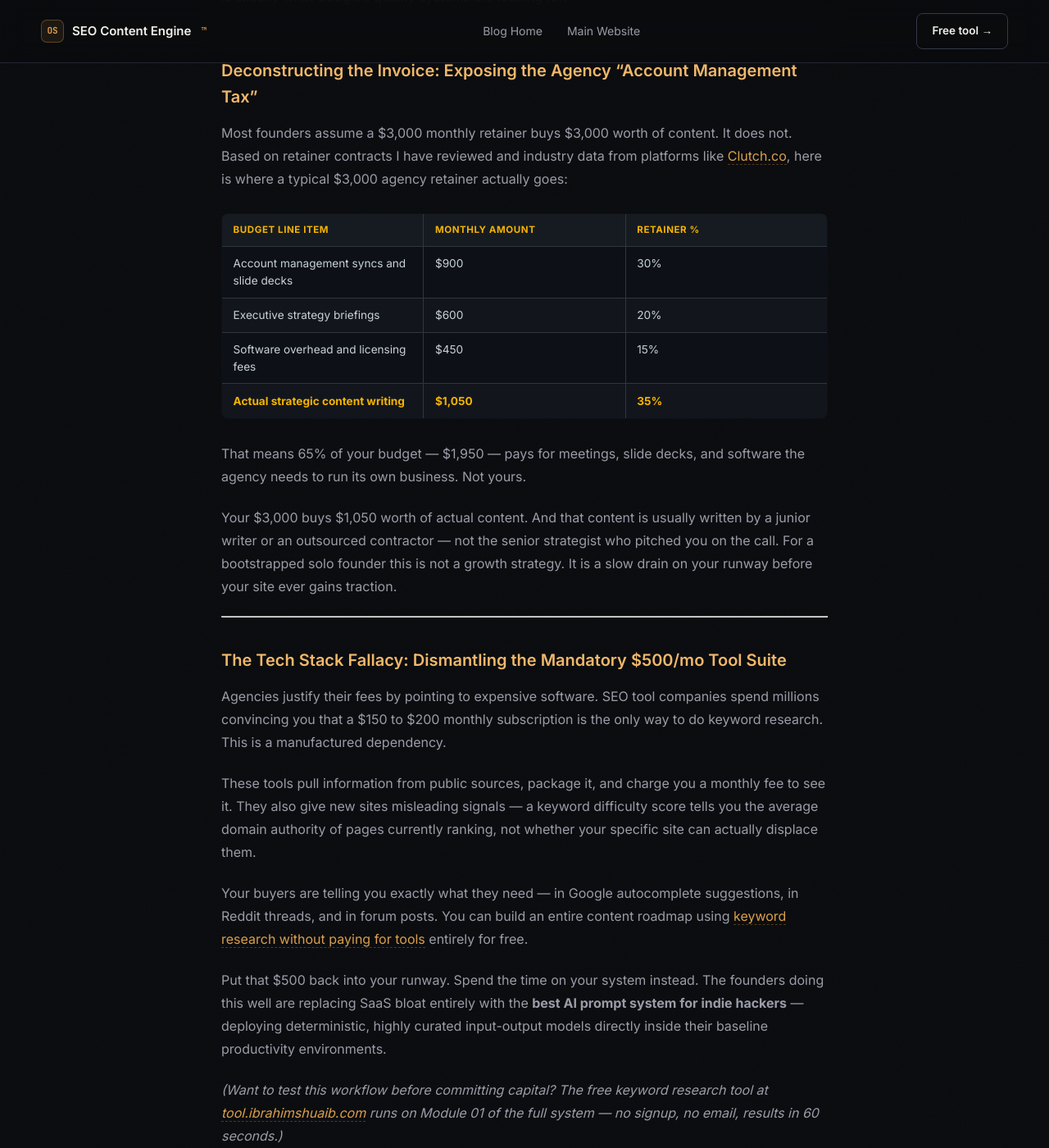
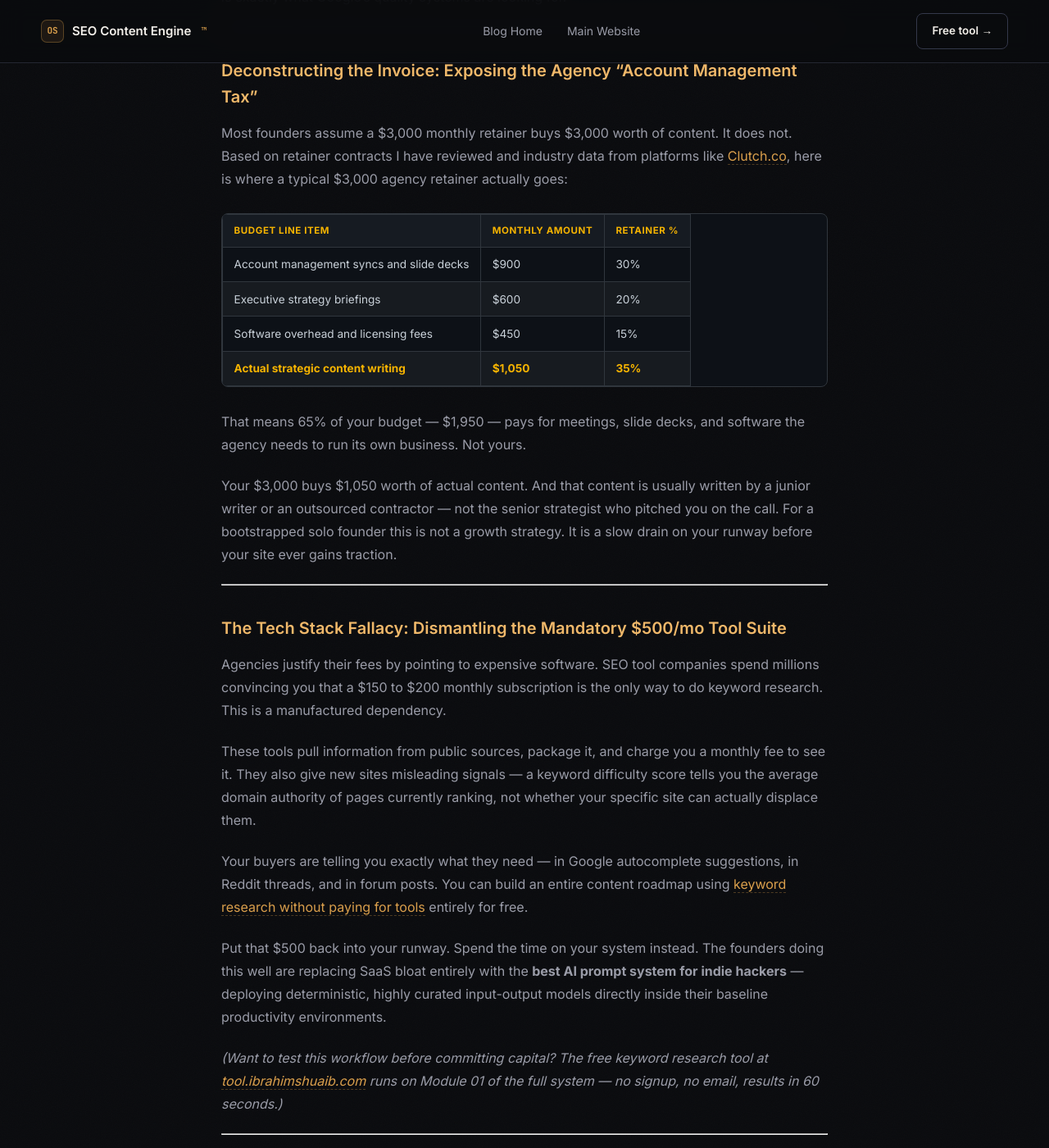
Before and after one commit to ibrabyze/blog-, a Jekyll site: the page built from _posts/2026-07-12-seo-content-engine-hiring-agency.md, in a window 1280 px wide and 1400 px high, scrolled down 2904 px. Shown: the whole window at 82% size. Built offline with Jekyll 4.4.1, drawn with Linux system fonts in a browser that asks for light colours.

Commit message:
Update style.scss

```diff
--- a/assets/css/style.scss
+++ b/assets/css/style.scss
@@ -323,55 +323,40 @@ article table strong {
   margin-bottom: 0.5rem;
 }
 
-/* Clean, Mature Dark SaaS Table */
+/* Custom Table Styling for Blog Articles */
 table {
   width: 100% !important;
-  border-collapse: separate !important;
-  border-spacing: 0 !important;
+  border-collapse: collapse !important;
   margin: 2rem 0 !important;
   font-size: 0.95rem !important;
   text-align: left !important;
-  background-color: #11151D !important; /* Dark card surface matching your theme */
-  border: 1px solid #202632 !important; /* Soft card outer border */
-  border-radius: 8px !important;
-  overflow: hidden !important;
+  display: block !important;
+  overflow-x: auto !important; /* Prevents breaking mobile layouts */
 }
 
 /* Header Row */
 th {
-  background-color: #161B26 !important;
-  color: #F5B301 !important; /* Exact Brand Gold matching site logo & links */
-  font-size: 0.8rem !important;
+  background-color: #121620 !important;
+  color: #F5A623 !important; /* Gold accent header text */
   font-weight: 700 !important;
-  text-transform: uppercase !important;
-  letter-spacing: 0.05em !important;
-  padding: 14px 18px !important;
-  border-bottom: 1px solid #202632 !important;
-  border-right: none !important; /* Removes vertical grid lines */
+  padding: 12px 16px !important;
+  border-bottom: 2px solid #2A2F3D !important;
   white-space: nowrap !important;
 }
 
 /* Data Cells */
 td {
-  padding: 14px 18px !important;
-  border-bottom: 1px solid #1A202C !important;
-  border-right: none !important; /* Removes vertical grid lines */
+  padding: 12px 16px !important;
+  border-bottom: 1px solid #1A1F2C !important;
   color: #D1D5DB !important;
-  background-color: transparent !important;
 }
 
-/* Remove bottom border on the last row */
-tr:last-child td {
-  border-bottom: none !important;
+/* Alternating Rows */
+tr:nth-child(even) {
+  background-color: rgba(255, 255, 255, 0.02) !important;
 }
 
-/* Gold Highlight for Bolding inside cells */
-td strong,
-td b {
-  color: #F5B301 !important;
+/* Hover Highlight */
+tr:hover {
+  background-color: rgba(255, 255, 255, 0.04) !important;
 }
-
-/* Subtle Row Hover */
-tr:hover td {
-  background-color: rgba(255, 255, 255, 0.02) !important;
-}
```
